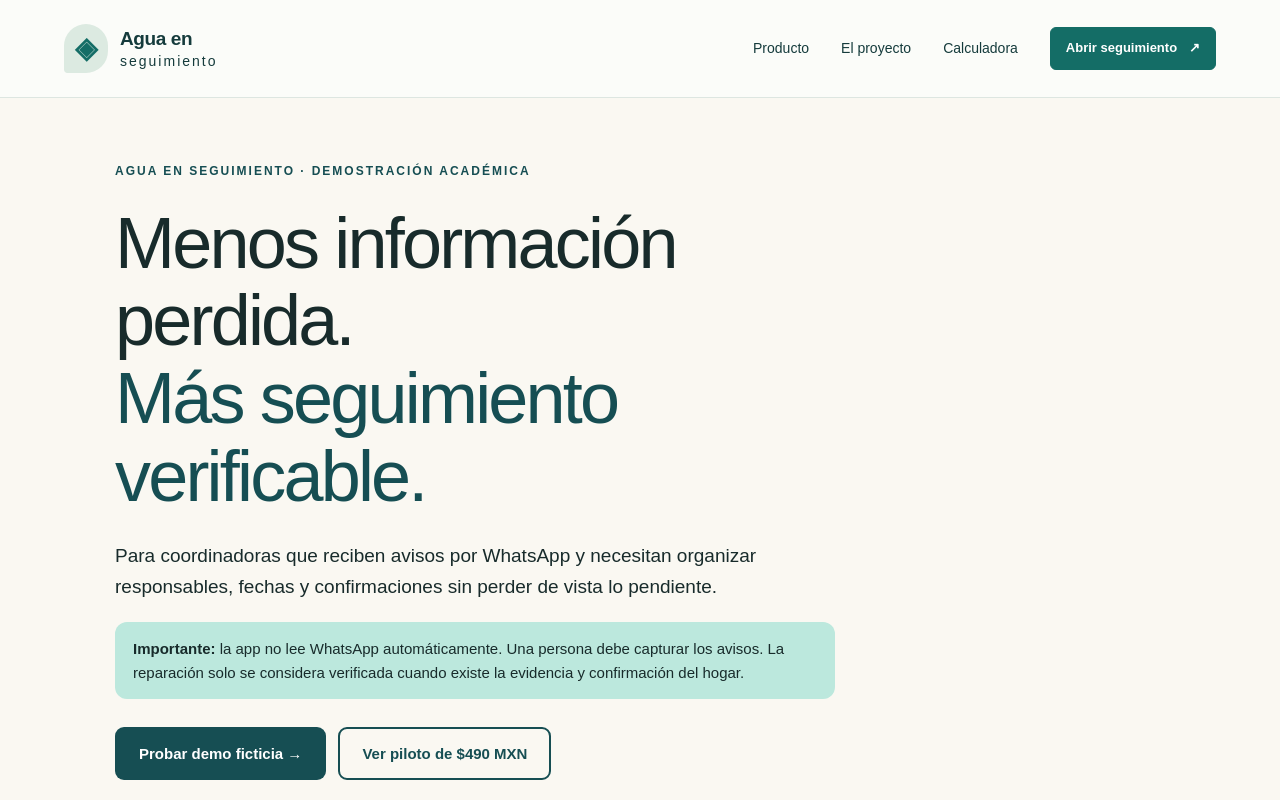
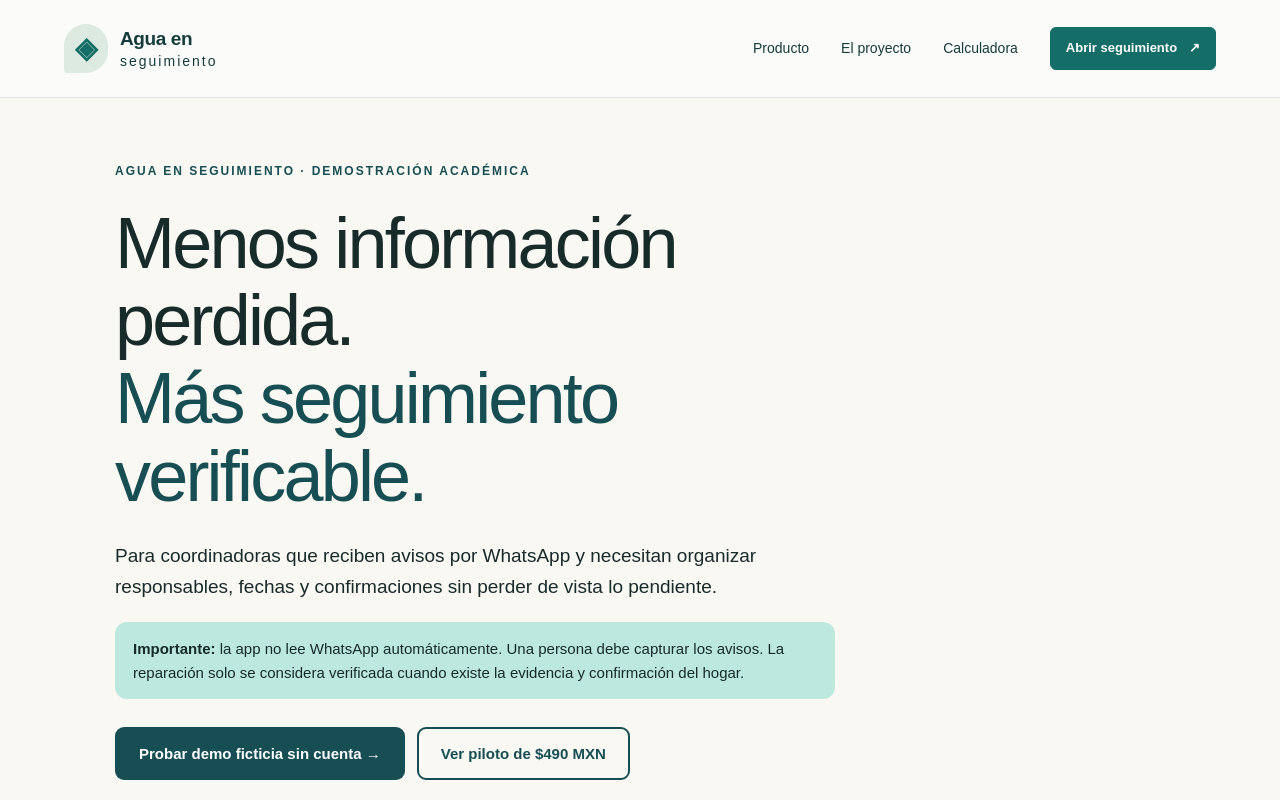
Before and after one commit to isabellazevada/agua-en-seguimiento, a Next.js app: page /distribucion in a window 1280 px wide. Shown: the top 800 px of the page. Built offline with nearby package versions, Linux system fonts and the light colour scheme.

Commit message:
Make no-account demo invitation explicit

```diff
--- a/app/distribucion/page.js
+++ b/app/distribucion/page.js
@@ -12,7 +12,7 @@ export default function Distribucion(){return <main style={{background:'#FAF8F2'
  <h1 style={{fontSize:'clamp(38px,6vw,72px)',lineHeight:1.08,margin:'24px 0',maxWidth:780}}>Menos información perdida.<br/><span style={{color:'#164E53'}}>Más seguimiento verificable.</span></h1>
  <p style={{fontSize:19,lineHeight:1.65,maxWidth:710}}>Para coordinadoras que reciben avisos por WhatsApp y necesitan organizar responsables, fechas y confirmaciones sin perder de vista lo pendiente.</p>
  <p style={{padding:'15px 18px',background:'#BCE8DD',borderRadius:12,maxWidth:720,margin:'20px 0 28px'}}><strong>Importante:</strong> la app no lee WhatsApp automáticamente. Una persona debe capturar los avisos. La reparación solo se considera verificada cuando existe la evidencia y confirmación del hogar.</p>
- <div style={{display:'flex',gap:12,flexWrap:'wrap',marginBottom:54}}><Link href="/product" style={{background:'#164E53',color:'white',padding:'15px 24px',borderRadius:9,fontWeight:700,textDecoration:'none'}}>Probar demo ficticia →</Link><Link href="/pricing" style={{border:'2px solid #164E53',color:'#164E53',padding:'13px 22px',borderRadius:9,fontWeight:700,textDecoration:'none'}}>Ver piloto de $490 MXN</Link></div>
+ <div style={{display:'flex',gap:12,flexWrap:'wrap',marginBottom:54}}><Link href="/product" style={{background:'#164E53',color:'white',padding:'15px 24px',borderRadius:9,fontWeight:700,textDecoration:'none'}}>Probar demo ficticia sin cuenta →</Link><Link href="/pricing" style={{border:'2px solid #164E53',color:'#164E53',padding:'13px 22px',borderRadius:9,fontWeight:700,textDecoration:'none'}}>Ver piloto de $490 MXN</Link></div>
  <h2 style={{fontSize:30,marginBottom:24}}>Tres maneras de entender el seguimiento</h2>
  <div style={{display:'grid',gridTemplateColumns:'repeat(auto-fit,minmax(260px,1fr))',gap:18}}>
  {series.map((s,i)=><article key={s.k} style={{background:'white',padding:22,border:'1px solid #D7E4DF',borderRadius:16}}><p style={{fontSize:11,letterSpacing:1.3,fontWeight:700,color:'#164E53'}}>{s.k}</p>{s.href?<img src={s.href} alt={s.alt} style={{width:'100%',height:190,objectFit:'contain',borderRadius:8}}/>:<div style={{height:190,background:'#BCE8DD',borderRadius:9,padding:20,display:'flex',flexDirection:'column',justifyContent:'center'}}><strong style={{fontSize:29,color:'#164E53'}}>H-002</strong><span style={{marginTop:12,background:'#FFF0D6',padding:10,borderRadius:8}}>Reparación reportada · Sin verificar</span></div>}<h3 style={{fontSize:23,margin:'20px 0 10px'}}>{s.title}</h3><p style={{lineHeight:1.6}}>{s.body}</p>{i===2&&<Link href="/product" style={{fontWeight:700,color:'#164E53'}}>Abrir caso de ejemplo →</Link>}</article>)}
```
